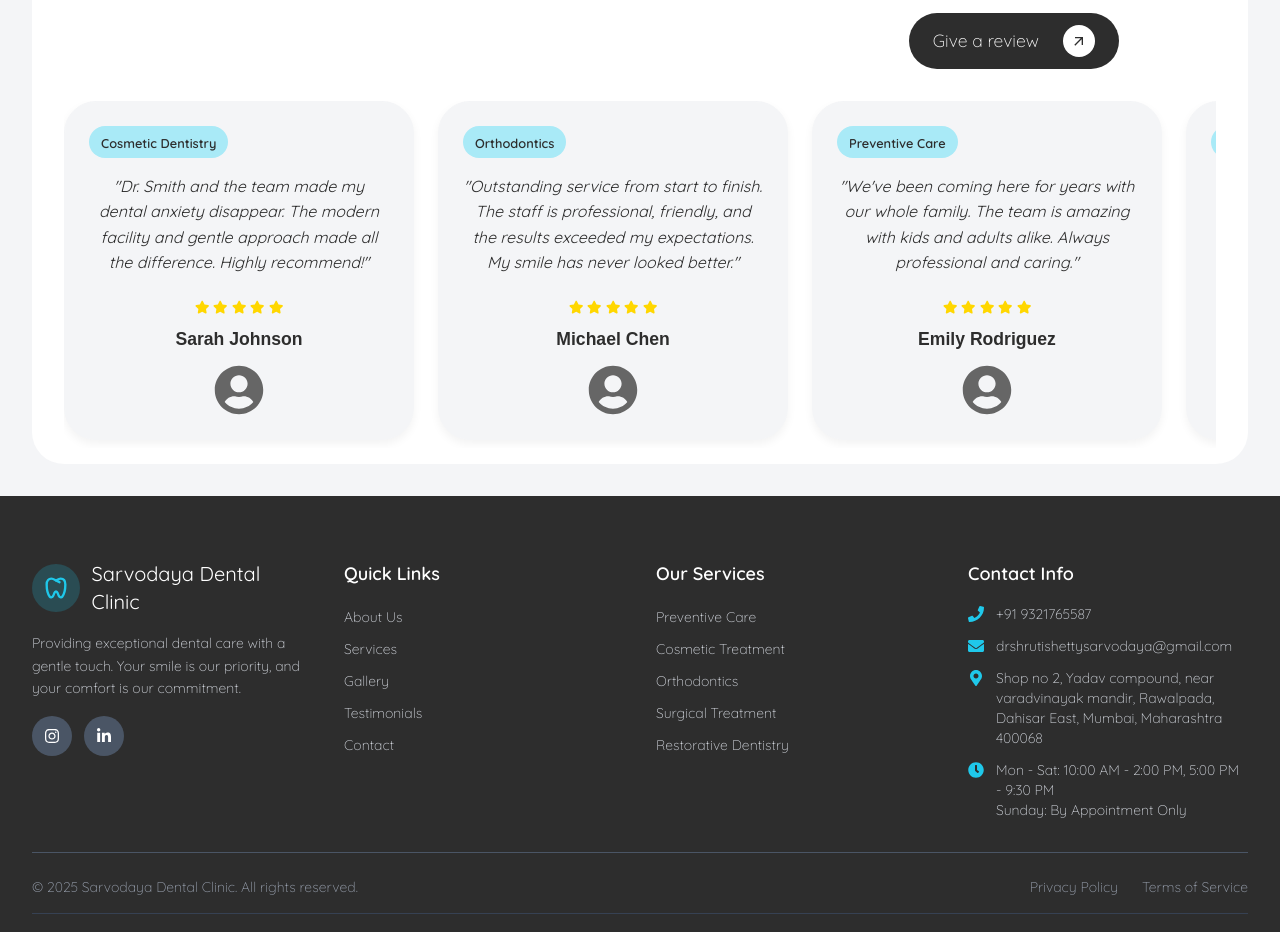
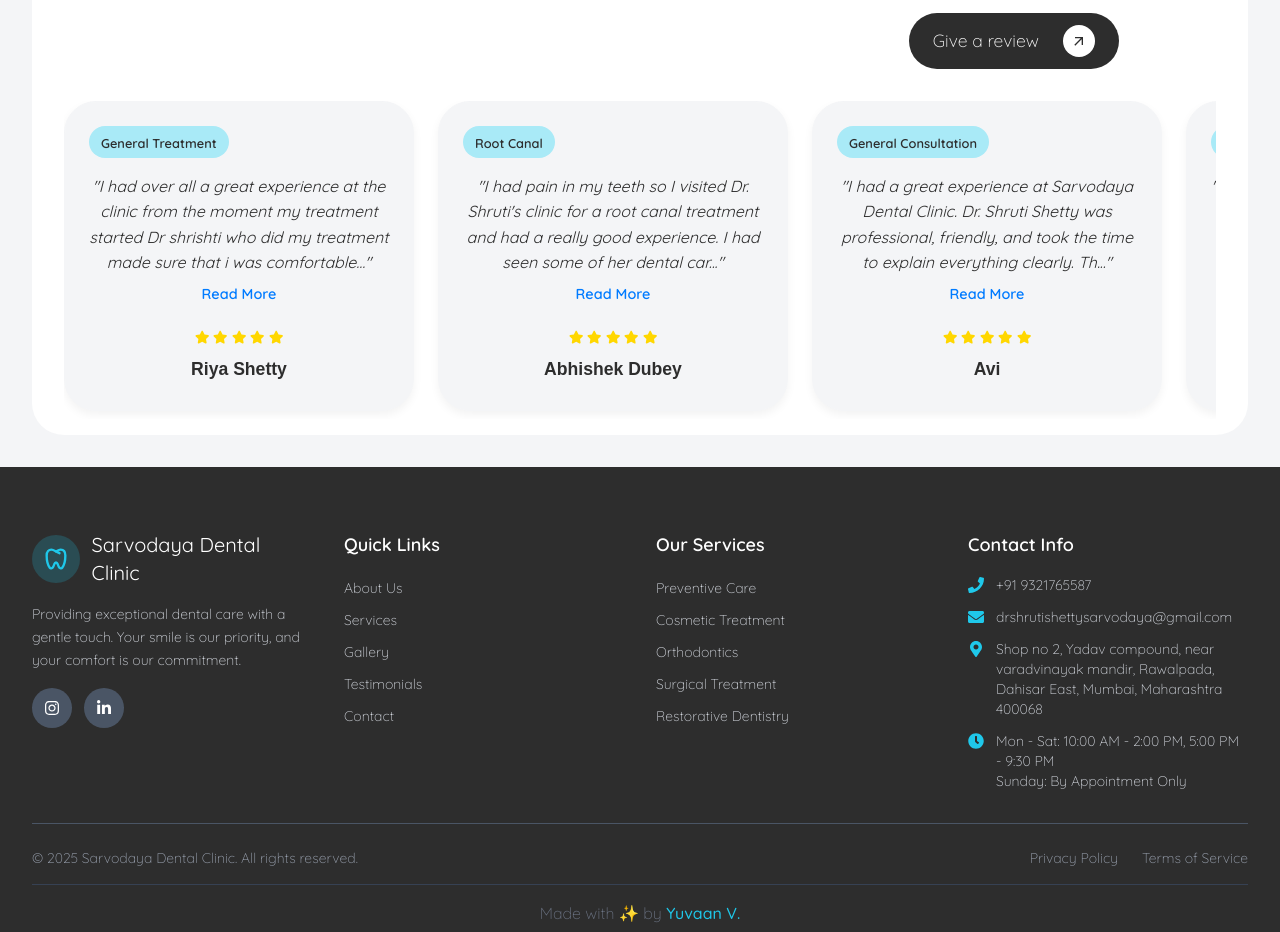
Before and after one commit to ZeroZoroZippy/dental_website, a React (Vite) app: page / in a window 1280 px wide. Shown: the part 4120-5052 px from the top of the page. Built offline with nearby package versions, Linux system fonts and the light colour scheme; a web font is replaced by a local one.

Commit message:
updated testimonials

```diff
--- a/src/sections/Testimonials.jsx
+++ b/src/sections/Testimonials.jsx
@@ -24,51 +24,50 @@ const Testimonials = () => {
     const testimonials = [
         {
             id: 1,
-            name: "Sarah Johnson",
-            location: "Downtown Patient",
+            name: "Riya Shetty",
             rating: 5,
-            text: "Dr. Smith and the team made my dental anxiety disappear. The modern facility and gentle approach made all the difference. Highly recommend!",
-            treatment: "Cosmetic Dentistry"
+            text: "I had over all a great experience at the clinic from the moment my treatment started Dr shrishti who did my treatment made sure that i was comfortable troughout the process and helped me understand what exactly happened and how i can prevent it happening in future kudos to Dr Shruti who has such a great team who made me feel everything was at ease will surely recommend to everyone",
+            treatment: "General Treatment"
         },
         {
             id: 2,
-            name: "Michael Chen",
+            name: "Abhishek Dubey",
             location: "Regular Patient",
             rating: 5,
-            text: "Outstanding service from start to finish. The staff is professional, friendly, and the results exceeded my expectations. My smile has never looked better.",
-            treatment: "Orthodontics"
+            text: "I had pain in my teeth so I visited Dr. Shruti's clinic for a root canal treatment and had a really good experience. I had seen some of her dental care videos on Instagram which made me feel like I should visit her clinic at least once and after that all I want to say is thank you☺️. Dr. Shruti was very professional, caring, and supportive throughout the treatment. Whatever questions I had she answered everything clearly which made me feel comfortable. I also want to thank her assistant Neha, who always called to check on my condition and followed up regularly. Sometimes even Dr. Shruti herself would call which really showed how much they care about their patients. Thank you both for making the whole process so smooth, stress free and amazing care☺️. I will visit her again in the future if I have any dental problems and I recommend her to anyone who has dental issue.",
+            treatment: "Root Canal"
         },
         {
             id: 3,
-            name: "Emily Rodriguez",
+            name: "Avi",
             location: "Family Patient",
             rating: 5,
-            text: "We've been coming here for years with our whole family. The team is amazing with kids and adults alike. Always professional and caring.",
-            treatment: "Preventive Care"
+            text: "I had a great experience at Sarvodaya Dental Clinic. Dr. Shruti Shetty was professional, friendly, and took the time to explain everything clearly. The office was exceptionally clean and well-maintained, which made me feel comfortable from the start. Highly recommend!",
+            treatment: "General Consultation"
         },
         {
             id: 4,
-            name: "David Thompson",
+            name: "Abhishek Rai",
             location: "Emergency Patient",
             rating: 5,
-            text: "Had a dental emergency and they saw me the same day. Quick, professional, and pain-free treatment. Couldn't ask for better care.",
-            treatment: "Emergency Care"
+            text: "I had an amazing experience... The staff was incredibly friendly and professional making me feel at ease from the moment I walked in. Dr. Shruti was thorough gentle and explained everything clearly during my appointment... The clinic itself was spotless and equipped with the latest medical equipments. I especially appreciated how they prioritized my comfort during the procedure and took the time to answer all my questions. It is rare to find a dental doctor this caring and attentive! Highly recommend for anyone looking for top-notch dental care... I will be definitely be returning for future visits.😃",
+            treatment: "Dental Procedure"
         },
         {
             id: 5,
-            name: "Lisa Park",
+            name: "R Siddhesh",
             location: "Cosmetic Patient",
             rating: 5,
-            text: "The teeth whitening results are incredible! The process was comfortable and the staff explained everything clearly. Worth every penny.",
-            treatment: "Cosmetic Dentistry"
+            text: "I recently had a root canal treatment at Sarvodaya Dental Clinic, and I’m very pleased with the results. Dr. Shruti Shetty and the team provided excellent care throughout the process. From the consultation to the procedure and aftercare, everything was handled with professionalism and attention to detail. I’m really happy with how my treatment turned out, and the results speak for themselves! I’m sharing my before and after pictures as well to showcase the difference. Thank you, Dr.Shruti Shetty, for making this experience so positive! :)",
+            treatment: "Root Canal"
         },
         {
             id: 6,
-            name: "Robert Wilson",
+            name: "NEHA Don",
             location: "Restoration Patient",
             rating: 5,
-            text: "Needed extensive restoration work and they made it seamless. The technology they use is impressive and the results look completely natural.",
-            treatment: "Restorative Dentistry"
+            text: "I was struggling with severe tooth pain and didn’t know what to do. That’s when I found Sarvodaya Dental Clinic for a root canal treatment in Dahisar East near Rawalpada. Dr. Shruti Shetty was amazing! She quickly diagnosed the problem and started the treatment. During the procedure, she made sure I was comfortable and explained everything step by step in simple words. The root canal treatment was done so smoothly that I hardly felt any pain. After the root canal, I got a dental bridge treatment to fix the gap in my teeth. The results are fantastic & my pain is gone, and my teeth look and feel normal again. If you’re in pain and searching for root canal treatment near me, I recommend Dr. Shruti Shetty enough as She’s caring, skilled, and her clinic is clean and well-equipped. I’m so happy with my treatment and grateful to have found her!",
+            treatment: "Root Canal & Bridge"
         }
     ];
 
@@ -197,6 +196,7 @@ const Testimonials = () => {
                             transition={{ delay: 0.8, duration: 0.5 }}
                             onMouseEnter={() => setIsHovered(true)}
                             onMouseLeave={() => setIsHovered(false)}
+                            onClick={() => window.open('https://www.google.com/search?sca_esv=042353121bfc9fbf&sxsrf=AE3TifMDsMMgKTwXzbL3wcRVgGq-EajQcA:1753518716175&si=AMgyJEtREmoPL4P1I5IDCfuA8gybfVI2d5Uj7QMwYCZHKDZ-E2Ldy-2fntoKT-niTA4sh-PI_Ecj1doA9PqqliAknDJGPEh76TdJtufKIr4--8-cvGCkUz76j5BrkrQsfz3qbdejg--qUjYJwOX-SjKvFko0324jplxRLp-PrEna8Z1XjoA7H48g4oKHB6fAVTFrnoRxxkOhPwq5D-yX-bLsoEZGKeXysQ%3D%3D&q=Sarvodaya+Dental+Clinic+%7C+Dentist+in+Dahisar+East,+Mumbai+%7C+Dr.+Shruti+Shetty+Reviews&sa=X&ved=2ahUKEwiy57yhjtqOAxVK4zgGHZTzAUsQ0bkNegQIIxAD&biw=1470&bih=831&dpr=2#lrd=0x3be7b19cbe1fad89:0xee4e9d247b7c2d98,3,,,,', '_blank')}
                             style={{
                                 backgroundColor: '#2d2d2d',
                                 color: '#ffffff',
--- a/src/ui/TestimonialCard.jsx
+++ b/src/ui/TestimonialCard.jsx
@@ -1,16 +1,24 @@
 import { motion } from 'framer-motion';
-import { FaStar, FaUserCircle } from 'react-icons/fa';
+import { FaStar } from 'react-icons/fa';
+import { useState } from 'react';
 
 const TestimonialCard = ({
     windowWidth,
     name,
-    location,
     rating,
     text,
     treatment,
     delay = 1.2
 }) => {
     const isMobile = windowWidth < 768;
+    const [isExpanded, setIsExpanded] = useState(false);
+
+    // Truncate text if it's too long
+    const maxLength = 150;
+    const shouldTruncate = text.length > maxLength;
+    const displayText = shouldTruncate && !isExpanded
+        ? text.substring(0, maxLength) + '...'
+        : text;
 
     // Generate star rating
     const renderStars = () => {
@@ -49,7 +57,7 @@ const TestimonialCard = ({
                 width: isMobile ? '300px' : '350px',
                 maxWidth: isMobile ? '300px' : '350px',
                 minWidth: isMobile ? '300px' : '350px',
-                minHeight: '280px',
+                minHeight: isExpanded ? 'auto' : '280px',
                 flex: isMobile ? '0 0 300px' : '0 0 350px',
                 cursor: 'pointer',
                 scrollSnapAlign: isMobile ? 'start' : 'none',
@@ -86,8 +94,26 @@ const TestimonialCard = ({
                     margin: '0',
                     fontStyle: 'italic'
                 }}>
-                    "{text}"
+                    "{displayText}"
                 </p>
+                {shouldTruncate && (
+                    <button
+                        onClick={() => setIsExpanded(!isExpanded)}
+                        style={{
+                            background: 'none',
+                            border: 'none',
+                            color: '#007bff',
+                            cursor: 'pointer',
+                            fontSize: '0.9rem',
+                            fontFamily: 'Quicksand, sans-serif',
+                            fontWeight: '600',
+                            marginTop: '0.5rem',
+                            padding: '0'
+                        }}
+                    >
+                        {isExpanded ? 'Read Less' : 'Read More'}
+                    </button>
+                )}
             </div>
 
             {/* Patient Info and Rating */}
@@ -118,7 +144,7 @@ const TestimonialCard = ({
                     }}>
                         {name}
                     </h4>
-                    <FaUserCircle style={{ fontSize: '50px', color: '#666' }} />
+                    {/* <FaUserCircle style={{ fontSize: '50px', color: '#666' }} /> */}
                 </div>
             </div>
         </motion.div>
```
